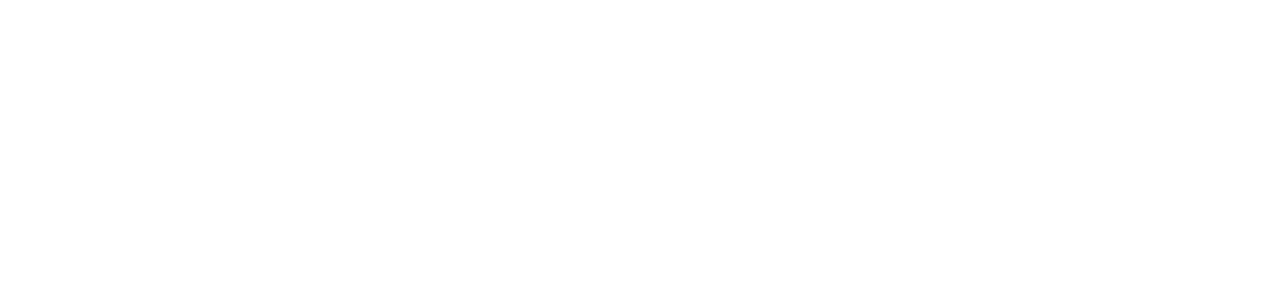
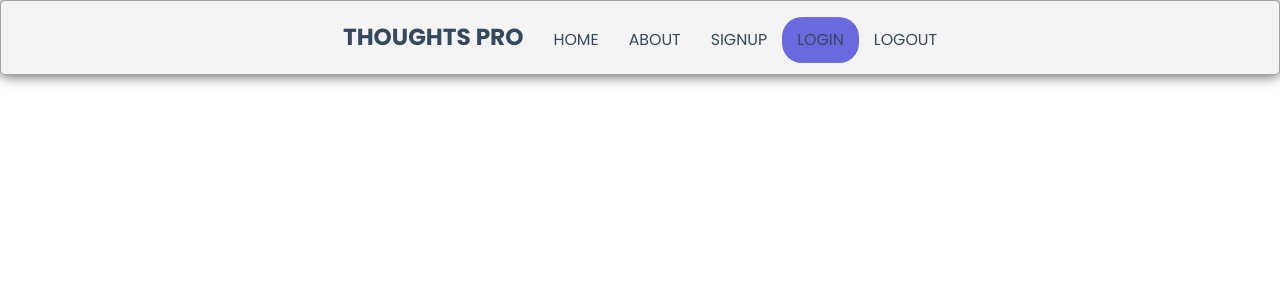
Before and after one commit to utkarrshhh/task-frontEnd, a React (Vite) app: page / in a window 1280 px wide. Before the commit this address had no page. Shown: the top 300 px of the page. Built offline with nearby package versions, Linux system fonts and the light colour scheme.

Commit message:
navbar with some routes and backend connect

```diff
--- a/package.json
+++ b/package.json
@@ -13,6 +13,7 @@
     "@emotion/react": "^11.11.4",
     "@emotion/styled": "^11.11.5",
     "@mui/material": "^5.15.14",
+    "bcrypt": "^5.1.1",
     "react": "^18.2.0",
     "react-dom": "^18.2.0",
     "react-router-dom": "^6.22.3"
--- a/src/App.jsx
+++ b/src/App.jsx
@@ -3,15 +3,18 @@
 import "./App.css";
 import Login from "./Components/Login/Login";
 import Signup from "./Components/Login/Signup";
+import Navbar from "./Components/Navbar/Navbar";
 const App = () => {
   return (
+    <>
       <BrowserRouter>
         <Routes>
-        {/* <Route exact path="/" element={home} /> */}
+          <Route exact path="/" element={<Navbar />} />
           <Route path="/login" element={<Login />} />
           <Route path="/signup" element={<Signup />} />
         </Routes>
       </BrowserRouter>
+    </>
   );
 };
 
--- a/src/Components/Login/Account.jsx
+++ /dev/null
@@ -1,6 +0,0 @@
-import React from "react";
-const Account = () => {
-  return <div>Account</div>;
-};
-
-export default Account;
--- a/src/Components/Login/Login.jsx
+++ b/src/Components/Login/Login.jsx
@@ -9,7 +9,7 @@
     e.preventDefault();
     //post request to backend and then check whether the details are true or not then login or view error message as wish
     // jwt token to be generated on login, could be refresh token and then active token or whatever
-    navigate("/home");
+    navigate("/");
   };
 
   return (
--- a/src/Components/Login/Signup.jsx
+++ b/src/Components/Login/Signup.jsx
@@ -2,16 +2,30 @@
 import "./signup.css";
 import { Link, useNavigate } from "react-router-dom";
 const Signup = () => {
+  const nameSource = document.getElementById("name");
+  const emailSource = document.getElementById("email");
+  const passwordSource = document.getElementById("password");
   const navigate = useNavigate();
-  const handleSubmit = (e) => {
+  const handleSubmit = async (e) => {
     e.preventDefault();
-
-    //validation then bring to login page then home
+    // let midPassword = bcrypt.hash(passwordSource.value);
+    console.log({ nameSource, emailSource, passwordSource });
+    const response = await fetch("http://localhost:3000/api/signup", {
+      method: "POST",
+      headers: {
+        "content-type": "application/json",
+      },
+      body: {
+        email: emailSource.value,
+        name: nameSource.value,
+        password: midPassword,
+      },
+    });
     navigate("/login");
   };
 
   return (
-    <div>
+    <div className="wrappers-wrapper">
       <div className="wrapper">
         <h2>Registration</h2>
         <form action="#">
--- a/src/Components/Login/signup.css
+++ b/src/Components/Login/signup.css
@@ -6,14 +6,22 @@
   font-family: "Poppins", sans-serif;
 }
 body {
-  min-height: 100vh;
+  overflow-x: hidden;
+}
+
+.wrappers-wrapper {
   display: flex;
   align-items: center;
   justify-content: center;
+  /* align-items: center; */
 }
+
 .wrapper {
   position: relative;
   max-width: 430px;
+  display: flex;
+  flex-direction: column;
+  justify-content: center;
   width: 100%;
   background: #fff;
   padding: 34px;
--- /dev/null
+++ b/src/Components/Navbar/Navbar.jsx
@@ -0,0 +1,34 @@
+import React from "react";
+import { Link } from "react-router-dom";
+import "./navbar.css";
+const Navbar = () => {
+  return (
+    <div>
+      {" "}
+      <header className="header">
+        <h1 className="logo">
+          <Link to="#">Thoughts Pro</Link>
+        </h1>
+        <ul className="main-nav">
+          <li>
+            <Link to="/">Home</Link>
+          </li>
+          <li>
+            <Link to="/about">About</Link>
+          </li>
+          <li className="signup">
+            <Link to="/signup">Signup</Link>
+          </li>
+          <li className="login-nav">
+            <Link to="/login">Login</Link>
+          </li>
+          <li className="">
+            <Link to="/login">Logout</Link>
+          </li>
+        </ul>
+      </header>
+    </div>
+  );
+};
+
+export default Navbar;
--- /dev/null
+++ b/src/Components/Navbar/navbar.css
@@ -0,0 +1,98 @@
+* {
+  box-sizing: border-box;
+  margin: 0;
+  padding: 0;
+}
+body {
+  font-family: "Montserrat", sans-serif;
+  line-height: 1.6;
+  margin: 0;
+  min-height: 100vh;
+}
+ul {
+  margin: 0;
+  padding: 0;
+  list-style: none;
+}
+
+h2,
+h3,
+a {
+  color: #34495e;
+}
+
+a {
+  text-decoration: none;
+}
+
+.logo {
+  margin: 0;
+  font-size: 1.45em;
+}
+
+.main-nav {
+  margin-top: 5px;
+}
+.logo a,
+.main-nav a {
+  padding: 10px 15px;
+  text-transform: uppercase;
+  text-align: center;
+  display: block;
+}
+
+.main-nav a {
+  color: #34495e;
+  font-size: 0.99em;
+}
+
+.main-nav a:hover {
+  color: #718daa;
+}
+.login-nav {
+  border-radius: 20px;
+  background: #6a6ade;
+}
+.login-nav:hover {
+  background: #2c2c64;
+}
+
+.header {
+  padding-top: 0.5em;
+  padding-bottom: 0.5em;
+  border: 1px solid #a2a2a2;
+  background-color: #f4f4f4;
+  -webkit-box-shadow: 0px 0px 14px 0px rgba(0, 0, 0, 0.75);
+  -moz-box-shadow: 0px 0px 14px 0px rgba(0, 0, 0, 0.75);
+  box-shadow: 0px 0px 14px 0px rgba(0, 0, 0, 0.75);
+  -webkit-border-radius: 5px;
+  -moz-border-radius: 5px;
+  border-radius: 5px;
+}
+
+/* =================================
+  Media Queries
+==================================== */
+
+@media (min-width: 769px) {
+  .header,
+  .main-nav {
+    display: flex;
+  }
+  .header {
+    flex-direction: column;
+    align-items: center;
+    .header {
+      width: 80%;
+      margin: 0 auto;
+      max-width: 1150px;
+    }
+  }
+}
+
+@media (min-width: 1025px) {
+  .header {
+    flex-direction: row;
+    justify-content: center;
+  }
+}
--- a/src/index.css
+++ b/src/index.css
@@ -0,0 +1,3 @@
+body {
+  font-family: "Poppins", sans-serif;
+}
```
Also changed, not shown: 1 other file (tests, documents, lock files or other folders). Lines whose indentation alone changed are shown as unchanged.
